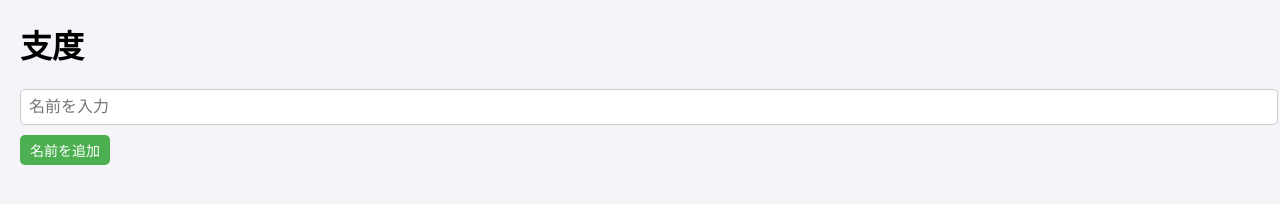
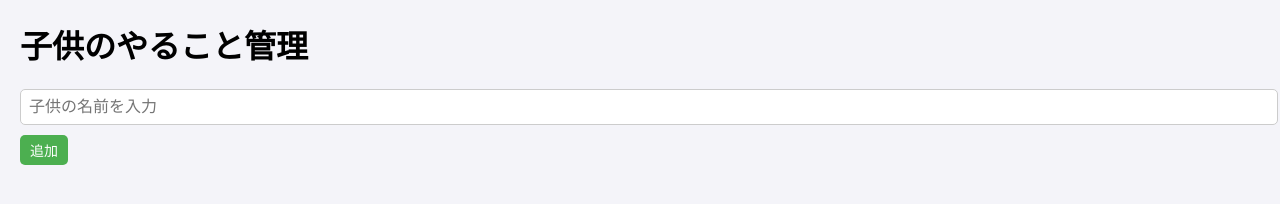
Before and after one commit to O-MASA-HI/sitaku, a plain HTML site: page index.html in a window 1280 px wide. Drawn offline with Linux system fonts and the light colour scheme.

Commit message:
Update index.html

```diff
--- a/index.html
+++ b/index.html
@@ -3,15 +3,18 @@
 <head>
     <meta charset="UTF-8">
     <meta name="viewport" content="width=device-width, initial-scale=1.0">
-    <title>支度</title>
-    <!-- CSSファイルのリンク -->
+    <title>子供のやること管理</title>
     <link rel="stylesheet" href="styles.css">
 </head>
 <body>
-    <h1>支度</h1>
-    <input type="text" id="child-name" placeholder="名前を入力">
-    <button id="add-child">名前を追加</button>
-    <div id="task-sections"></div>
-    <script src="app.js"></script>
+    <div id="app">
+        <h1>子供のやること管理</h1>
+        <div id="add-child-container">
+            <input type="text" id="child-name" placeholder="子供の名前を入力">
+            <button id="add-child">追加</button>
+        </div>
+        <div id="task-sections"></div>
+    </div>
+    <script src="script.js"></script>
 </body>
 </html>
```
